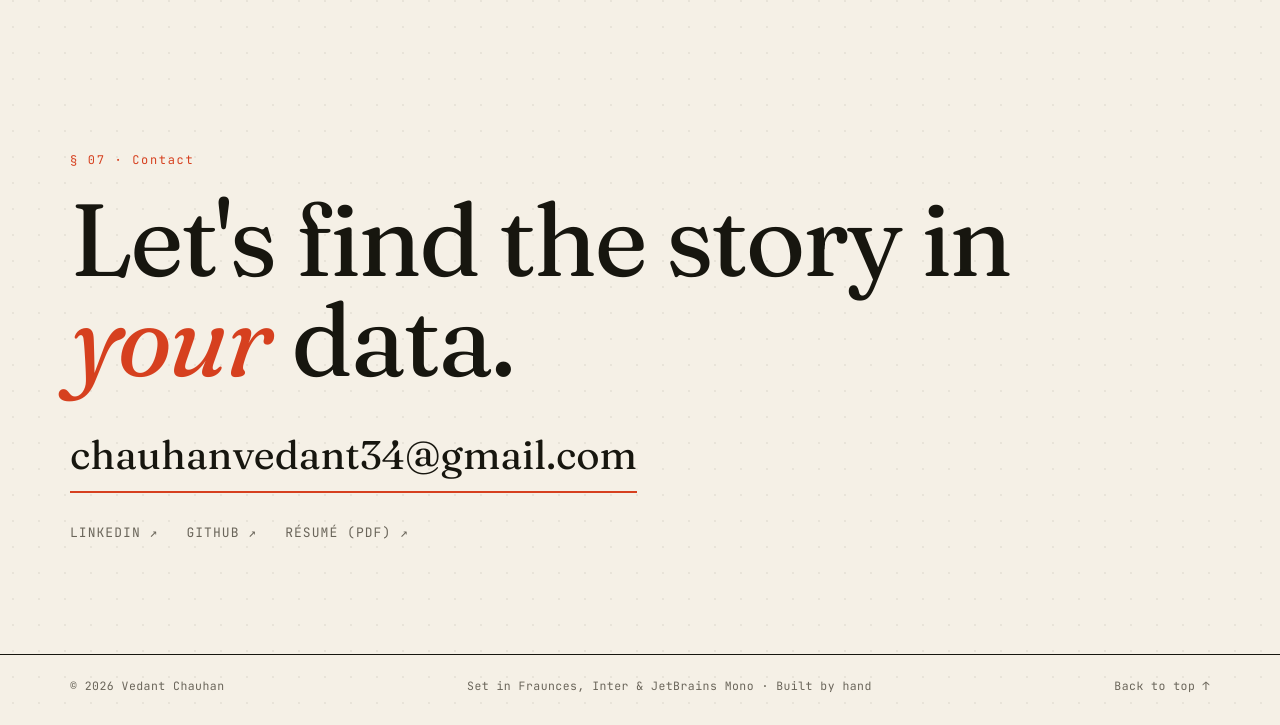
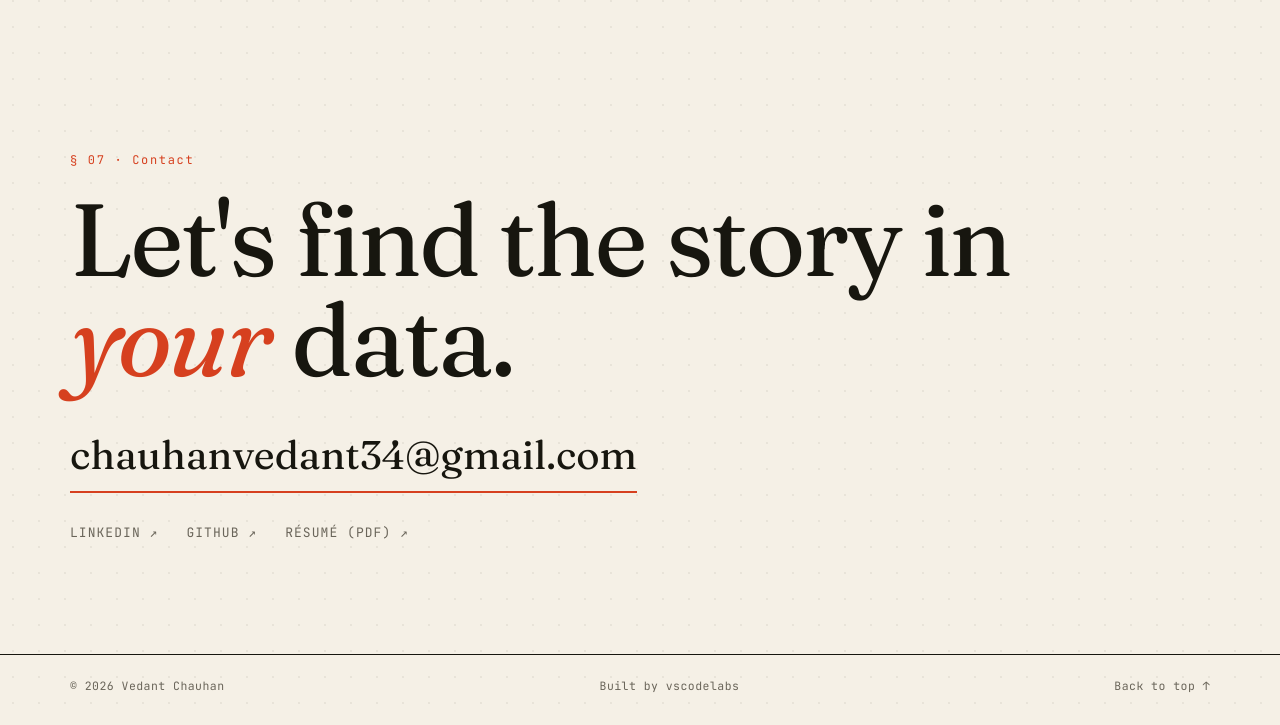
Before and after one commit to vedant-chauhan/VedantChauhan-Portfolio, a plain HTML site: page index.html in a window 1280 px wide. Shown: the part 7136-7861 px from the top of the page. Drawn offline with Linux system fonts and the light colour scheme.

Commit message:
Footer: credit vscodelabs instead of the font list
Co-Authored-By: Claude Opus 5.5 <noreply@anthropic.com>
Claude-Session: https://claude.ai/code/session_018BW62V6UFhoGqANE79MNrd

```diff
--- a/index.html
+++ b/index.html
@@ -376,7 +376,7 @@
 <footer class="site-foot">
   <div class="wrap foot-row mono">
     <span>© 2026 Vedant Chauhan</span>
-    <span>Set in Fraunces, Inter &amp; JetBrains Mono · Built by hand</span>
+    <span>Built by vscodelabs</span>
     <a href="#top">Back to top ↑</a>
   </div>
 </footer>
```
